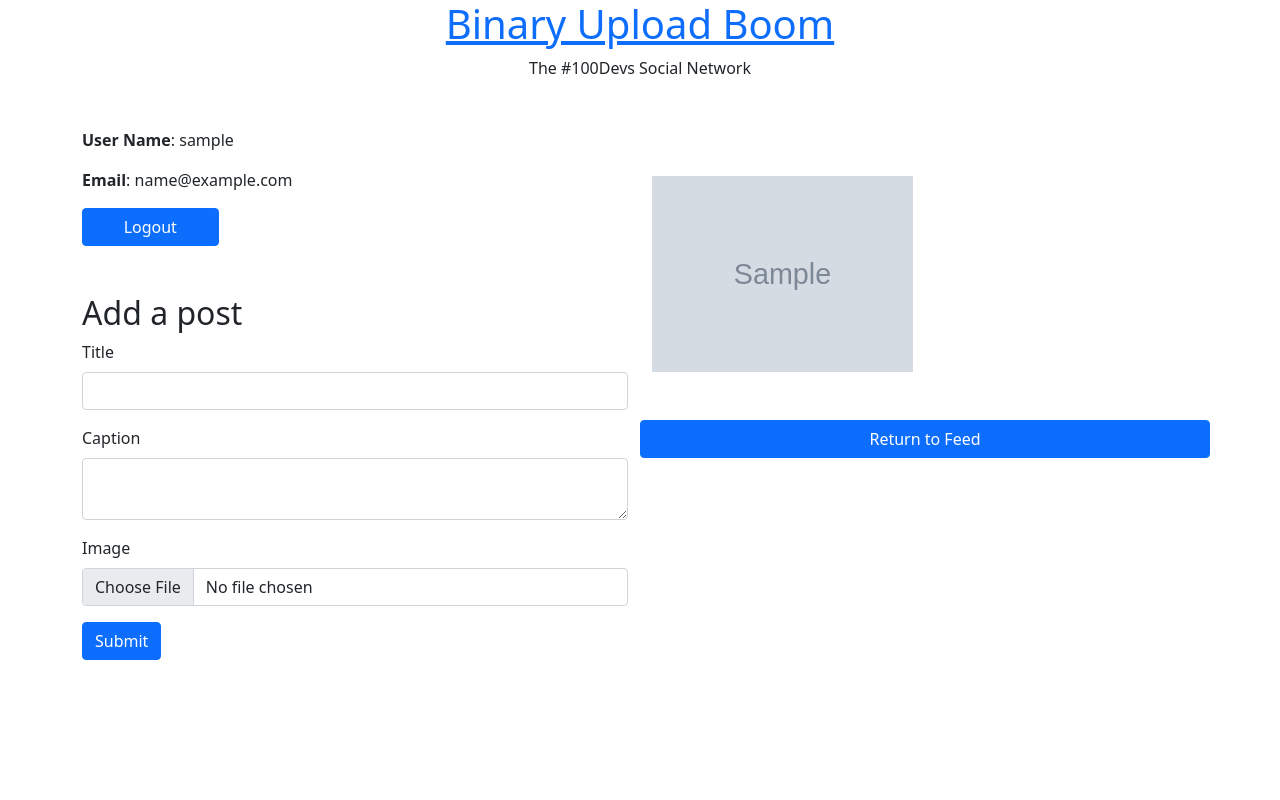
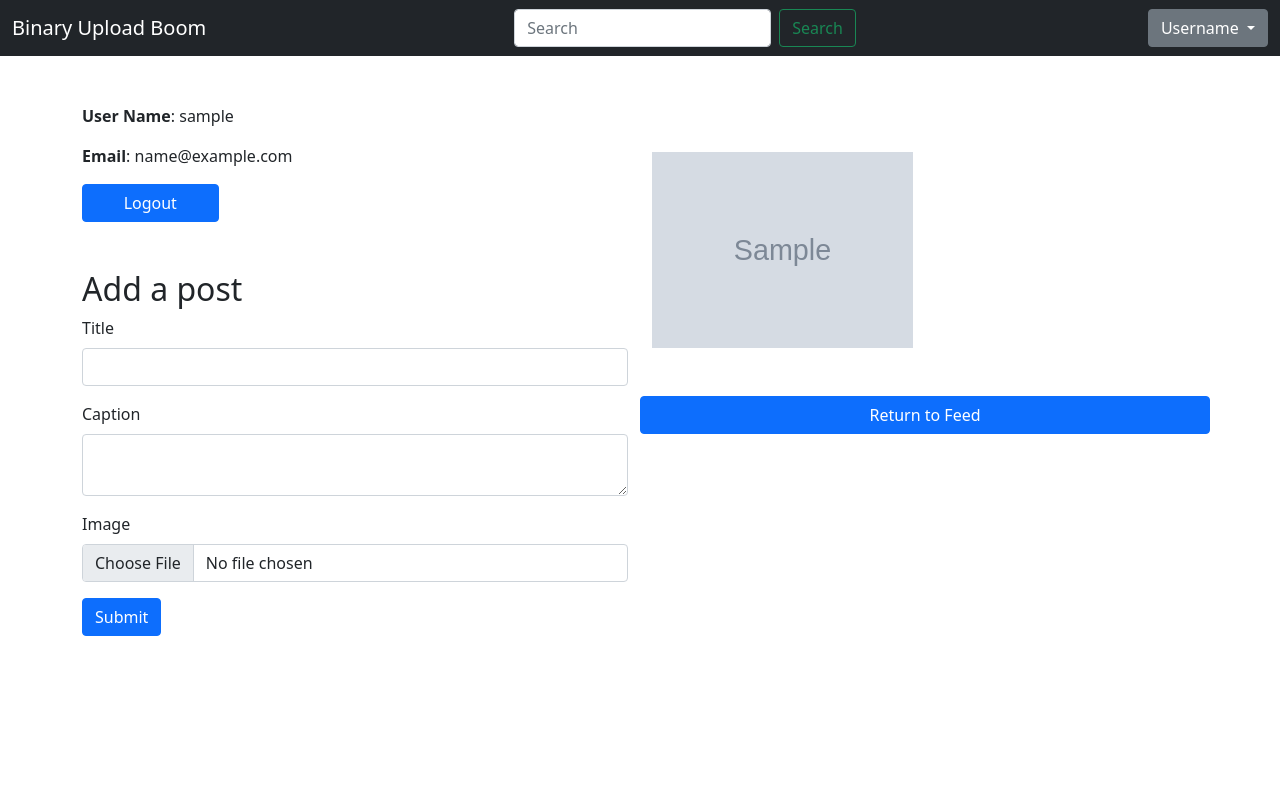
Before and after one commit to thecornisians/binary-upload-boom-group, a Node server app: page /profile in a window 1280 px wide. Run offline with Node 20, Linux system fonts and the light colour scheme; the visitor is signed in with stand-in values (Sample User, id 1); tables that the repository leaves empty hold one stand-in row (values such as "Sample post"); grey boxes marked "Sample" are stand-in pictures; some libraries are stand-ins or nearby versions.

Commit message:
Add changes to index.ejs and navbar to profile.ejs

```diff
--- a/views/partials/footer.ejs
+++ b/views/partials/footer.ejs
@@ -1,3 +1,6 @@
     <script src="https://cdn.jsdelivr.net/npm/bootstrap@5.0.0-beta3/dist/js/bootstrap.bundle.min.js" integrity="sha384-JEW9xMcG8R+pH31jmWH6WWP0WintQrMb4s7ZOdauHnUtxwoG2vI5DkLtS3qm9Ekf" crossorigin="anonymous"></script>
 </body>
+<!-- <footer class="sticky-lg-bottom text-center">
+    <span class="sticky-lg-bottom text-center">The #100Devs Social Network</span>
+</footer> -->
 </html>
--- a/views/partials/header.ejs
+++ b/views/partials/header.ejs
@@ -1,5 +1,5 @@
 <!DOCTYPE html>
-<html lang="en">
+<html lang="en" class="bg-primary vw-100">
   <head>
     <meta charset="UTF-8" />
     <meta http-equiv="X-UA-Compatible" content="IE=edge" />
@@ -25,12 +25,12 @@
     />
     <link rel="stylesheet" href="/css/style.css" />
   </head>
-  <body>
-    <header class="container">
-      <div class="text-center">
-        <h1 class=""><a href="/profile">Binary Upload Boom</a></h1>
-        <span>The #100Devs Social Network</span>
+  <body class="vh-100">
+    <!-- <header class="container">
+      <div class="pt-5 text-center">
+        <h1>
+          <a href="/profile">Binary Upload Boom</a></h1>
       </div>
-    </header>
+    </header> -->
   </body>
 </html>
--- a/views/profile.ejs
+++ b/views/profile.ejs
@@ -1,10 +1,37 @@
 <%- include('partials/header') -%>
+  <!-- navabar-start -->
+  <nav class="navbar navbar-dark bg-dark border-bottom-5">
+    <div class="container-fluid">
+      <a class="navbar-brand" href="#">Binary Upload Boom</a>
+      <form class="d-flex">
+        <input class="form-control me-2" type="search" placeholder="Search" aria-label="Search">
+        <button class="btn btn-outline-success" type="submit">Search</button>
+      </form>
+      <!-- dropdown-start -->
+      <div class="btn-group">
+        <button type="button" class="btn btn-secondary dropdown-toggle" data-bs-toggle="dropdown" aria-expanded="false">
+          Username
+        </button>
+        <ul class="dropdown-menu dropdown-menu-start">
+          <li><button class="dropdown-item" type="button">Dark Mode</button></li>
+          <li><hr class="dropdown-divider"></li>
+          <li><button class="dropdown-item href=#" type="button">Settings</button></li>
+          <li><hr class="dropdown-divider"></li>
+          <li><button class="dropdown-item href=#" type="button">Logout</button></li>
+        </ul>
+      </div>
+      <!-- dropdown-end -->
+    </div>
+  </nav>
+  <!-- nav -->
   <div class="container">
     <div class="row mt-5">
       <div class="col-6">
         <div>
-              <p><strong>User Name</strong>: <%= user.userName %></p>
-              <p><strong>Email</strong>: <%= user.email %></p>
+          <p><strong>User Name</strong>: <%= user.userName %>
+          </p>
+          <p><strong>Email</strong>: <%= user.email %>
+          </p>
           <a href="/logout" class="col-3 btn btn-primary">Logout</a>
         </div>
         <div class="mt-5">
```
Also changed, not shown: views/index.ejs (+11 -5 lines). Lines whose indentation alone changed are shown as unchanged.
